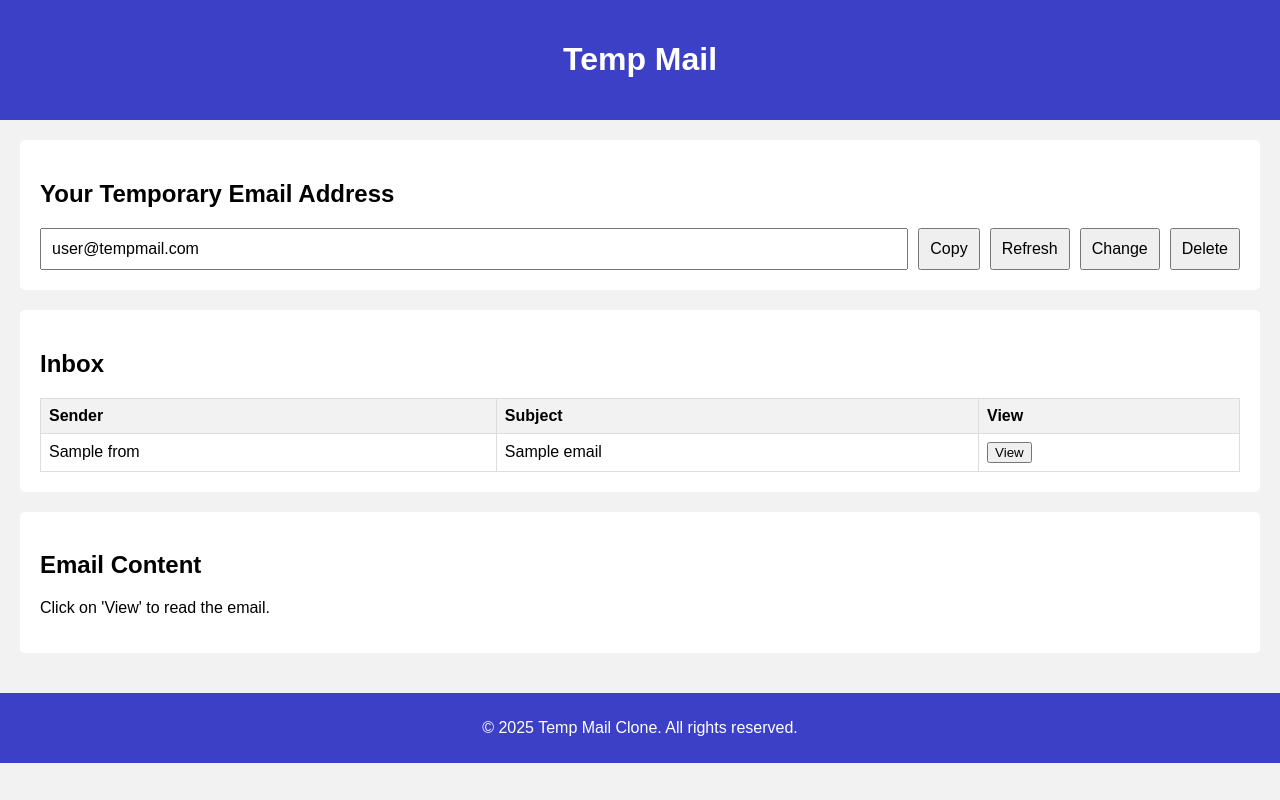
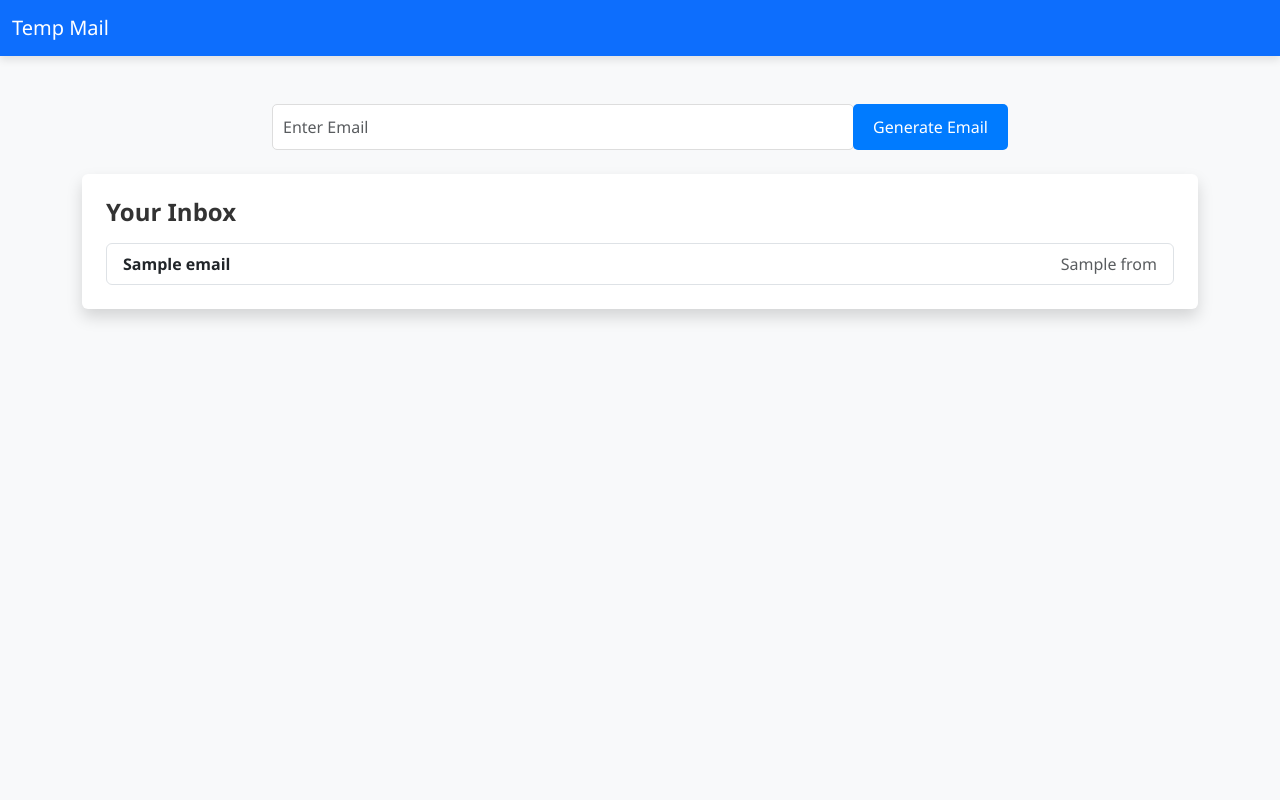
Before and after one commit to shakil6176/my-flask-app, a Flask app: template templates/index.html in a window 1280 px wide. Run offline with Flask 3, Linux system fonts and the light colour scheme; the template is opened without the code that fills it: most values are stand-ins (such as "Sample title", 1, 10 or a date in 2020).

Commit message:
Updated inbox UI with modern look and animations

```diff
--- a/static/css/style.css
+++ b/static/css/style.css
@@ -1,63 +1,82 @@
 body {
+  font-family: 'Segoe UI', Tahoma, Geneva, Verdana, sans-serif;
   margin: 0;
-  font-family: Arial, sans-serif;
-  background-color: #f2f2f2;
+  padding: 0;
 }
 
-header {
-  background-color: #3c40c6;
-  color: white;
-  padding: 20px;
-  text-align: center;
+.navbar {
+  box-shadow: 0 4px 8px rgba(0, 0, 0, 0.1);
 }
 
-main {
-  padding: 20px;
+.inbox-section {
+  background-color: white;
+  border-radius: 8px;
+  box-shadow: 0 4px 12px rgba(0, 0, 0, 0.1);
+  transition: transform 0.3s ease;
 }
 
-.email-address-section, .inbox-section, .email-content-section {
-  background-color: white;
-  padding: 20px;
-  margin-bottom: 20px;
-  border-radius: 5px;
+.inbox-section:hover {
+  transform: translateY(-5px);
 }
 
-.email-address-container {
-  display: flex;
-  gap: 10px;
-  margin-top: 10px;
+.email-item {
+  transition: background-color 0.3s, transform 0.2s;
 }
 
-.email-address-container input {
-  flex: 1;
-  padding: 10px;
-  font-size: 16px;
+.email-item:hover {
+  background-color: #f1f1f1;
+  transform: translateX(5px);
 }
 
-.email-address-container button {
+.email-content {
+  background-color: white;
+  border-radius: 8px;
+  box-shadow: 0 4px 12px rgba(0, 0, 0, 0.1);
+  padding: 20px;
+  display: none;
+}
+
+#email-input {
+  border-radius: 5px;
   padding: 10px;
-  font-size: 16px;
+  border: 1px solid #ddd;
+}
+
+#generate-email {
+  border-radius: 5px;
+  padding: 10px 20px;
+  background-color: #007bff;
+  color: white;
+  border: none;
+}
+
+#generate-email:hover {
+  background-color: #0056b3;
+}
+
+h1, h2 {
+  color: #333;
+}
+
+h2 {
+  font-size: 24px;
+  font-weight: bold;
+}
+
+h3 {
+  font-size: 18px;
+  color: #666;
+}
+
+a {
+  text-decoration: none;
+  color: inherit;
+}
+
+.list-group-item {
   cursor: pointer;
 }
 
-.inbox-section table {
-  width: 100%;
-  border-collapse: collapse;
+.list-group-item:hover {
+  background-color: #f8f9fa;
 }
-
-.inbox-section th, .inbox-section td {
-  border: 1px solid #ddd;
-  padding: 8px;
-  text-align: left;
-}
-
-.inbox-section th {
-  background-color: #f2f2f2;
-}
-
-footer {
-  background-color: #3c40c6;
-  color: white;
-  text-align: center;
-  padding: 10px;
-}
--- a/templates/index.html
+++ b/templates/index.html
@@ -3,74 +3,61 @@
 <head>
     <meta charset="UTF-8">
     <meta name="viewport" content="width=device-width, initial-scale=1.0">
-    <title>Temp Mail Clone</title>
+    <title>Your Inbox</title>
+    <link href="https://cdn.jsdelivr.net/npm/bootstrap@5.3.0-alpha1/dist/css/bootstrap.min.css" rel="stylesheet">
     <link rel="stylesheet" href="{{ url_for('static', filename='css/style.css') }}">
 </head>
-<body>
-    <header>
-        <h1>Temp Mail</h1>
-    </header>
-    <main>
-        <section class="email-address-section">
-            <h2>Your Temporary Email Address</h2>
-            <div class="email-address-container">
-                <input type="text" id="emailAddress" value="user@tempmail.com" readonly>
-                <button onclick="copyEmail()">Copy</button>
-                <button onclick="refreshEmail()">Refresh</button>
-                <button onclick="changeEmail()">Change</button>
-                <button onclick="deleteEmail()">Delete</button>
+<body class="bg-light">
+    <!-- Navbar -->
+    <nav class="navbar navbar-expand-lg navbar-dark bg-primary">
+        <div class="container-fluid">
+            <a class="navbar-brand" href="#">Temp Mail</a>
+        </div>
+    </nav>
+
+    <!-- Email Box -->
+    <div class="container mt-5">
+        <div class="row justify-content-center">
+            <div class="col-md-8">
+                <div class="input-group mb-4">
+                    <input type="text" class="form-control" placeholder="Enter Email" id="email-input">
+                    <button class="btn btn-primary" id="generate-email">Generate Email</button>
+                </div>
             </div>
-        </section>
-        <section class="inbox-section">
-            <h2>Inbox</h2>
-            <table>
-                <thead>
-                    <tr>
-                        <th>Sender</th>
-                        <th>Subject</th>
-                        <th>View</th>
-                    </tr>
-                </thead>
-                <tbody>
-                    {% for email in emails %}
-                    <tr>
-                        <td>{{ email.from }}</td>
-                        <td>{{ email.subject }}</td>
-                        <td><button onclick="viewEmail({{ loop.index0 }})">View</button></td>
-                    </tr>
-                    {% endfor %}
-                </tbody>
-            </table>
-        </section>
-        <section class="email-content-section" id="emailContent">
-            <h2>Email Content</h2>
-            <p id="emailBody">Click on 'View' to read the email.</p>
-        </section>
-    </main>
-    <footer>
-        <p>&copy; 2025 Temp Mail Clone. All rights reserved.</p>
-    </footer>
+        </div>
+
+        <!-- Inbox Section -->
+        <div class="inbox-section shadow p-4 rounded">
+            <h2 class="mb-3">Your Inbox</h2>
+            <div class="list-group" id="email-list">
+                {% for mail in emails %}
+                    <a href="#" class="list-group-item list-group-item-action email-item" onclick="showContent({{ loop.index0 }})">
+                        <div class="d-flex justify-content-between">
+                            <strong class="subject">{{ mail.subject }}</strong>
+                            <span class="text-muted">{{ mail.from }}</span>
+                        </div>
+                    </a>
+                {% else %}
+                    <p>No emails yet.</p>
+                {% endfor %}
+            </div>
+        </div>
+
+        <!-- Email Content -->
+        <div class="email-content mt-5 shadow p-4 rounded">
+            <h2>Message</h2>
+            <div id="email-body"></div>
+        </div>
+    </div>
+
     <script>
-        const emails = {{ emails|tojson }};
-        function copyEmail() {
-            const emailInput = document.getElementById("emailAddress");
-            emailInput.select();
-            document.execCommand("copy");
-            alert("Email address copied to clipboard.");
-        }
-        function refreshEmail() {
-            alert("Email address refreshed.");
-        }
-        function changeEmail() {
-            alert("Email address changed.");
-        }
-        function deleteEmail() {
-            alert("Email address deleted.");
-        }
-        function viewEmail(index) {
-            const email = emails[index];
-            document.getElementById("emailBody").innerText = email.body;
+        const contents = {{ bodies|tojson }};
+        function showContent(index) {
+            document.getElementById('email-body').innerHTML = contents[index];
         }
     </script>
+
+    <script src="https://cdn.jsdelivr.net/npm/@popperjs/core@2.11.6/dist/umd/popper.min.js"></script>
+    <script src="https://cdn.jsdelivr.net/npm/bootstrap@5.3.0-alpha1/dist/js/bootstrap.min.js"></script>
 </body>
 </html>
```
